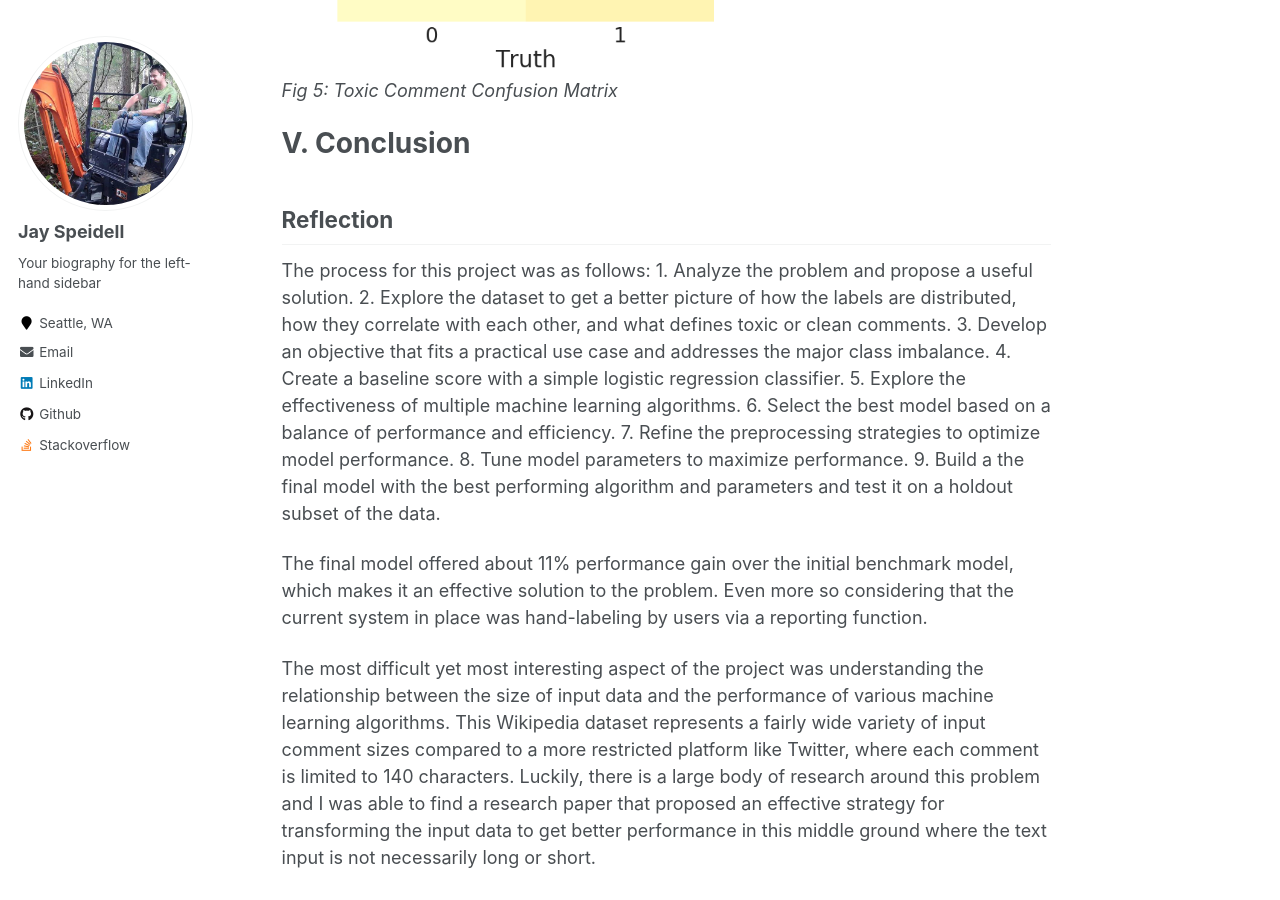
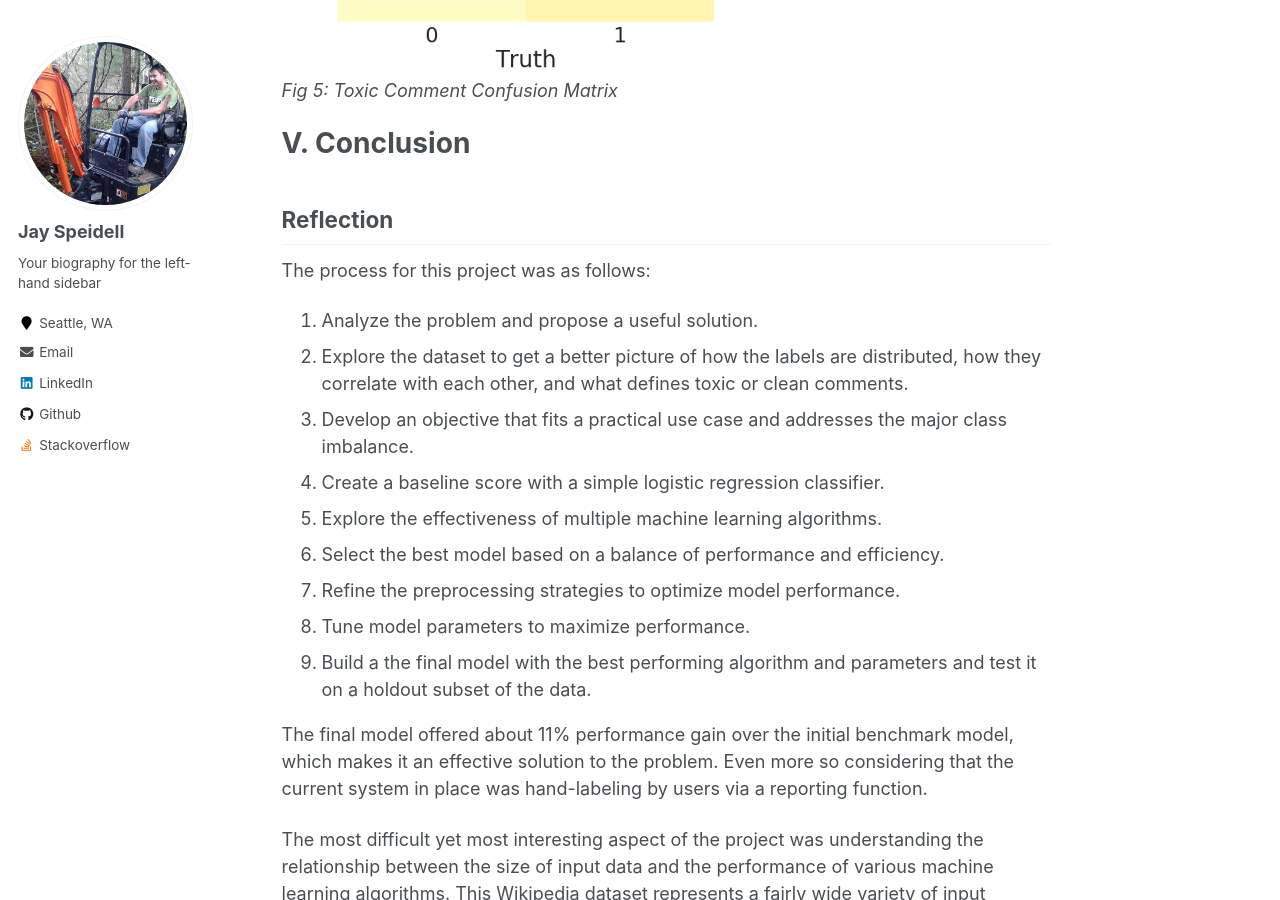
Before and after one commit to jayspeidell/jayspeidell.github.io, a Jekyll site: the page built from _portfolio/project1-toxic-comments.md, in a window 1280 px wide and 900 px high, scrolled down 18969 px. Built offline with Jekyll 4.4.1, drawn with Linux system fonts in a browser that asks for light colours; part of the change alters nothing that is shown.

Commit message:
first portfolio fix

```diff
--- a/_portfolio/project1-toxic-comments.md
+++ b/_portfolio/project1-toxic-comments.md
@@ -351,15 +351,15 @@ Overall, I do believe that this model is robust enough for this application and
 
 ## Reflection
 The process for this project was as follows:
-    1. Analyze the problem and propose a useful solution.
-    2. Explore the dataset to get a better picture of how the labels are distributed, how they correlate with each other, and what defines toxic or clean comments.
-    3. Develop an objective that fits a practical use case and addresses the major class imbalance.
-    4. Create a baseline score with a simple logistic regression classifier.
-    5. Explore the effectiveness of multiple machine learning algorithms.
-    6. Select the best model based on a balance of performance and efficiency.
-    7. Refine the preprocessing strategies to optimize model performance.
-    8. Tune model parameters to maximize performance.
-    9. Build a the final model with the best performing algorithm and parameters and test it on a holdout subset of the data.
+1. Analyze the problem and propose a useful solution.
+2. Explore the dataset to get a better picture of how the labels are distributed, how they correlate with each other, and what defines toxic or clean comments.
+3. Develop an objective that fits a practical use case and addresses the major class imbalance.
+4. Create a baseline score with a simple logistic regression classifier.
+5. Explore the effectiveness of multiple machine learning algorithms.
+6. Select the best model based on a balance of performance and efficiency.
+7. Refine the preprocessing strategies to optimize model performance.
+8. Tune model parameters to maximize performance.
+9. Build a the final model with the best performing algorithm and parameters and test it on a holdout subset of the data.
 
 The final model offered about 11% performance gain over the initial benchmark model, which makes it an effective solution to the problem. Even more so considering that the current system in place was hand-labeling by users via a reporting function.
 
@@ -383,7 +383,7 @@ Another great strategy could be mixed models, a sort of divide an conquer method
 
 
 # Resources:
-1. https://conversationai.github.io/
-2. https://www.kaggle.com/c/jigsaw-toxic-comment-classification-challenge
-3. https://www.aclweb.org/anthology/P12-2018
-4. https://www.kdnuggets.com/2016/06/select-support-vector-machine-kernels.html
+1. [https://conversationai.github.io/](https://conversationai.github.io/)
+2. [https://www.kaggle.com/c/jigsaw-toxic-comment-classification-challenge](https://www.kaggle.com/c/jigsaw-toxic-comment-classification-challenge)
+3. [https://www.aclweb.org/anthology/P12-2018](https://www.aclweb.org/anthology/P12-2018)
+4. [https://www.kdnuggets.com/2016/06/select-support-vector-machine-kernels.html](https://www.kdnuggets.com/2016/06/select-support-vector-machine-kernels.html)
```
